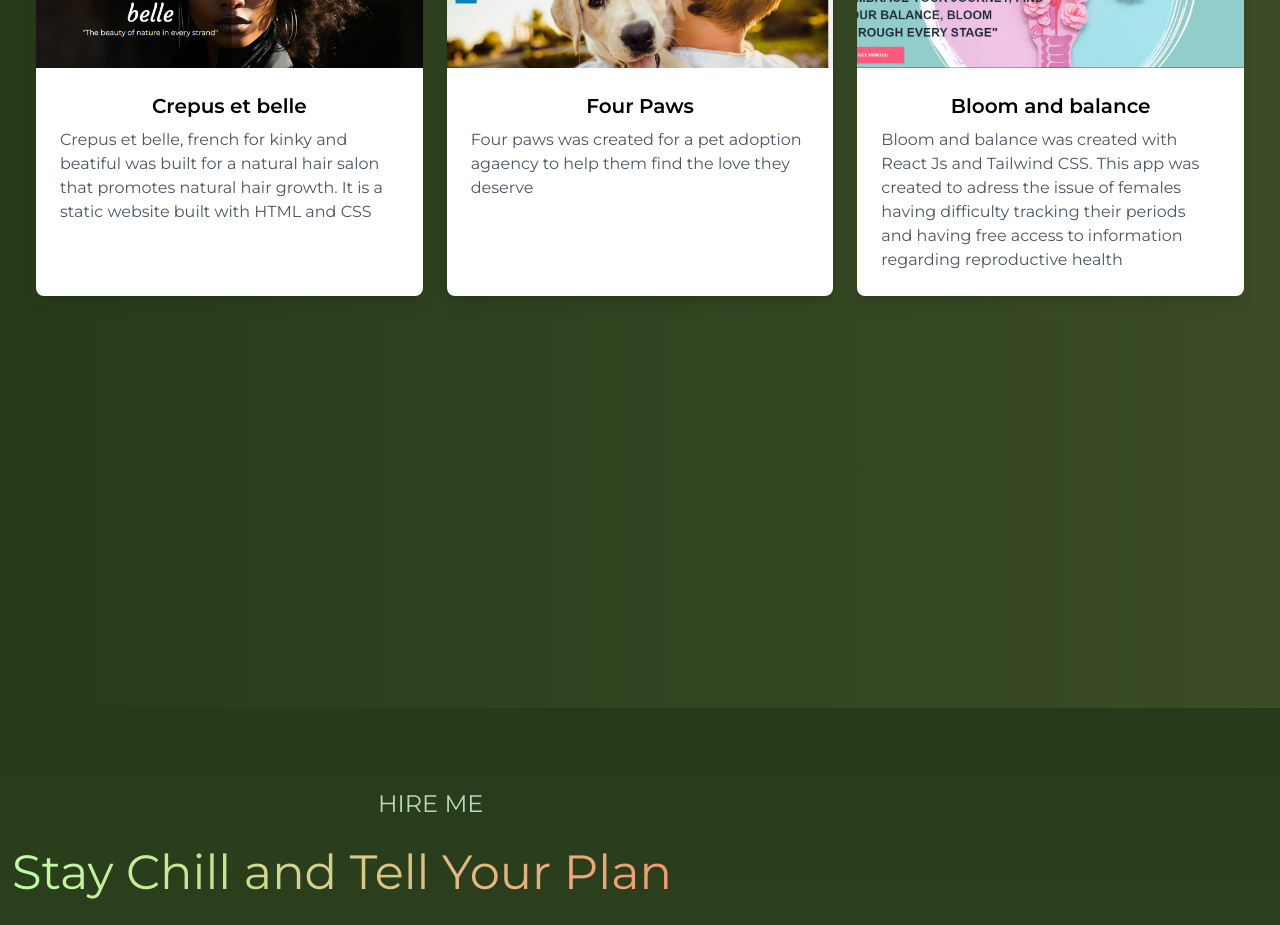
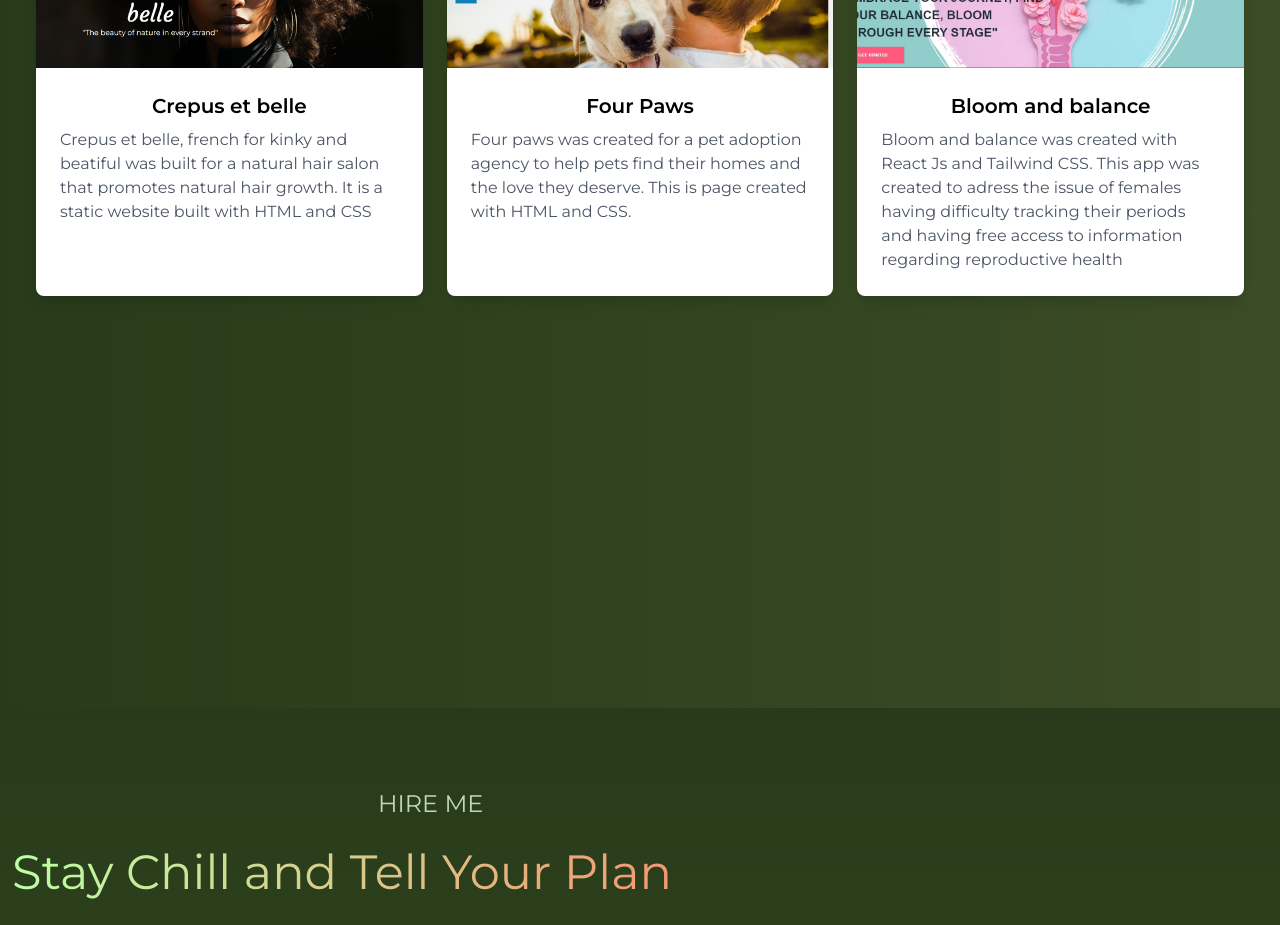
Before and after one commit to margaretboye/personal-portfolio, a React (Vite) app: page / in a window 1280 px wide. Shown: the part 2580-3505 px from the top of the page. Built offline with nearby package versions, Linux system fonts and the light colour scheme.

Commit message:
portfolio section edited

```diff
--- a/src/components/Portfolio.jsx
+++ b/src/components/Portfolio.jsx
@@ -64,8 +64,9 @@ const Portfolio = () => {
                       Four Paws
                     </Link>
                     <p class="text-gray-600">
-                      Four paws was created for a pet adoption agaency to help
-                      them find the love they deserve
+                      Four paws was created for a pet adoption agency to help
+                      pets find their homes and the love they deserve. This is
+                      page created with HTML and CSS.
                     </p>
                   </div>
                 </div>
```
